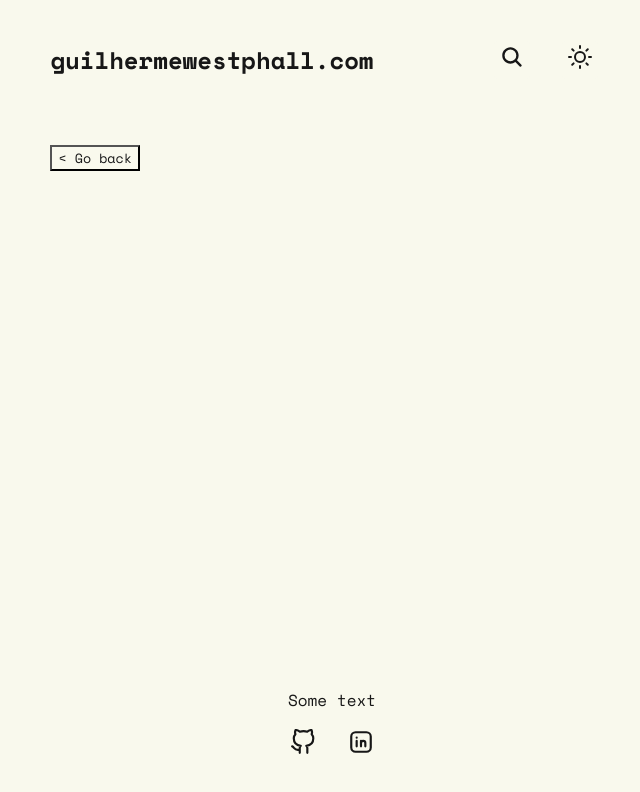
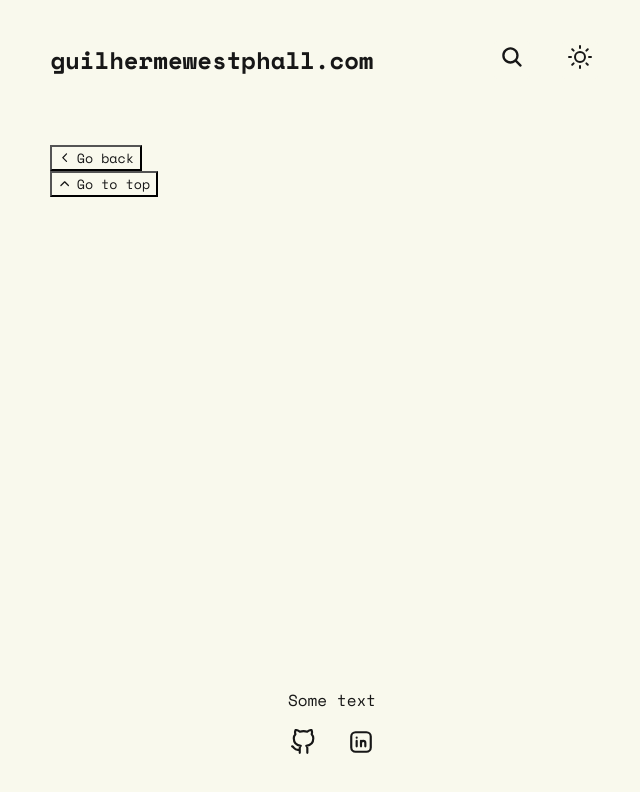
Before and after one commit to west7/guilhermewestphall.com, a React (Vite) app: page /posts/1 in a window 1280 px wide. Shown: the top 792 px of the page, without its empty margins (308-948 px from the left). Built offline with nearby package versions, Linux system fonts and the light colour scheme.

Commit message:
Top Button

```diff
--- a/src/App.css
+++ b/src/App.css
@@ -151,6 +151,11 @@
     color: var(--color-primary);
 }
 
+.post ul {
+    padding: 10px;
+    margin-left: 20px;
+}
+
 .post p {
     margin: 16px 0;
 }
@@ -173,6 +178,8 @@
     cursor: pointer;
     color: var(--secondary-color);
     background-color: var(--bg-color);
+    display: flex;
+    align-items: center;
 }
 
 .go-back:hover {
--- a/src/App.jsx
+++ b/src/App.jsx
@@ -50,7 +50,7 @@ export default function App() {
             <div className="App" >
                 <Header handleDark={handleDark} />
                 <Routes className="main-content">
-                    <Route path="/" element={<Section name="Notes" urls={urls} titles={titles}/> /*Home*/} />
+                    <Route path="/" element={<Section name="Software Engineering" urls={urls} titles={titles}/> /*Home*/} />
                     <Route path="posts/:title" element={<Post />} />
                 </Routes>
                 <Footer />
--- a/src/components/BackButton.jsx
+++ b/src/components/BackButton.jsx
@@ -1,5 +1,6 @@
 import React from "react";
 import { useNavigate } from "react-router-dom";
+import { IoIosArrowBack } from "react-icons/io";
 
 
 export function BackButton() {
@@ -11,7 +12,8 @@ export function BackButton() {
 
     return (
         <button className="go-back" onClick={handleGoBack}>
-            {"< Go back"}
+            <IoIosArrowBack style={{alignSelf: 'center', paddingRight: 5}}/>
+            Go back
         </button>
 
     );
--- a/src/components/Post.jsx
+++ b/src/components/Post.jsx
@@ -9,10 +9,12 @@ import rehypeRaw from "rehype-raw";
 import remarkGfm from 'remark-gfm';
 import rehypeSanitize from "rehype-sanitize";
 import Mermaid from "./Mermaid";
+import { TopButton } from "./TopButton";
 
 export function Post() {
     const location = useLocation();
     const { markdownContent } = location.state || {markdownContent: ''};
+
 
     return (
         <div className="post">
@@ -50,6 +52,7 @@ export function Post() {
             >
                 {markdownContent}
             </ReactMarkdown>
+            <TopButton />
         </div>
     );
 }
--- /dev/null
+++ b/src/components/TopButton.jsx
@@ -0,0 +1,18 @@
+import { IoIosArrowUp } from "react-icons/io";
+
+export function TopButton() {
+
+    const handleGoTop = () => {
+        window.scrollTo({
+            top: 0,
+            behavior: "smooth"
+        });
+    }
+
+    return (
+        <button className="go-back" onClick={handleGoTop}>
+            <IoIosArrowUp style={{paddingRight: 5}}/>
+            Go to top
+        </button>
+    );
+}
--- a/src/index.css
+++ b/src/index.css
@@ -6,9 +6,9 @@
 :root {
     --bg-color: #f9f9ed;
     --bg-color-light: #ccc6c6;
-    --color-primary: #f53900;
+    --color-primary: #ff5e00;
     --color-primary-dark: #f01000;
-    --color-primary-light: #f55a00;
+    --color-primary-light: #ff7900;
     --secondary-color: #171717;
     --alt-color: #735CDD;
 }
@@ -21,7 +21,7 @@
     --color-primary-dark: #441a80;
     --color-primary-light: #8c00ff;
     --color-primary-lighter: #CC00FF;
-    --alt-color: #FE9920;
+    --alt-color: #FD5200;
 }
 
 body {
```
